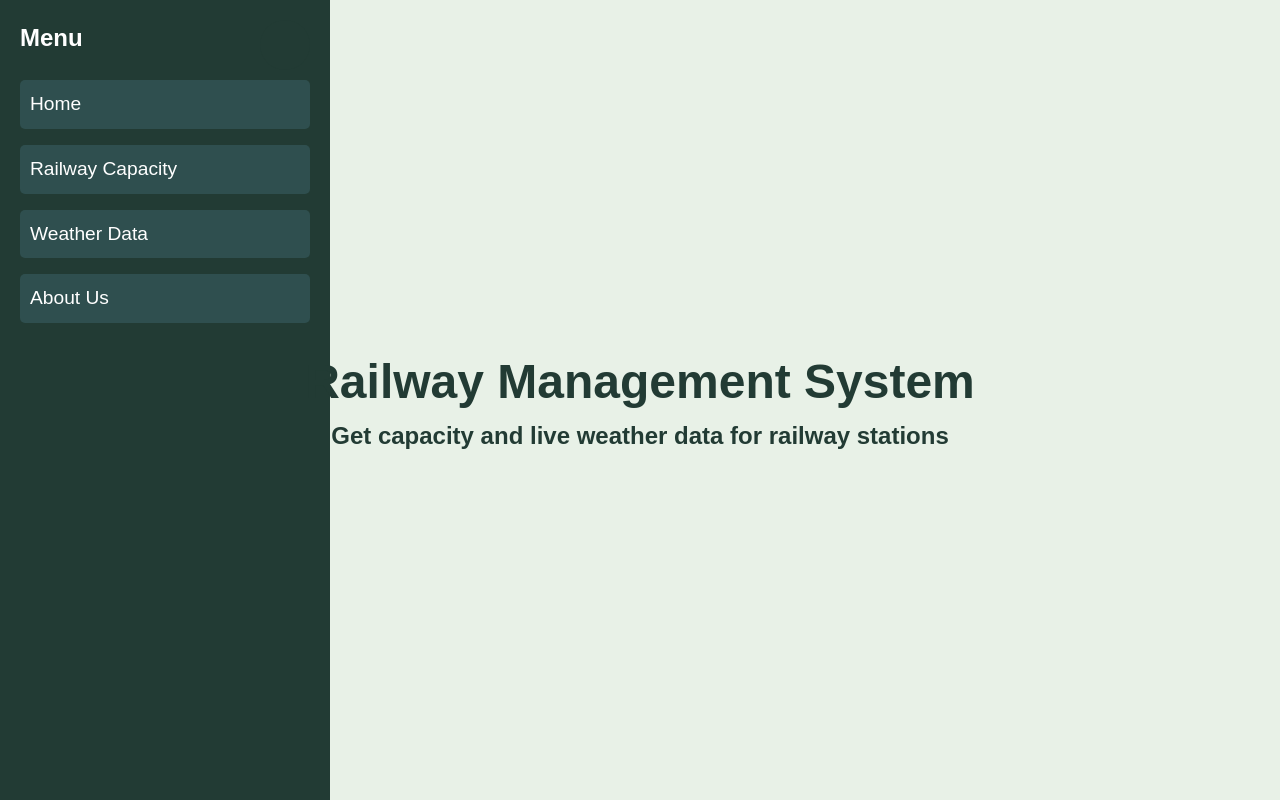
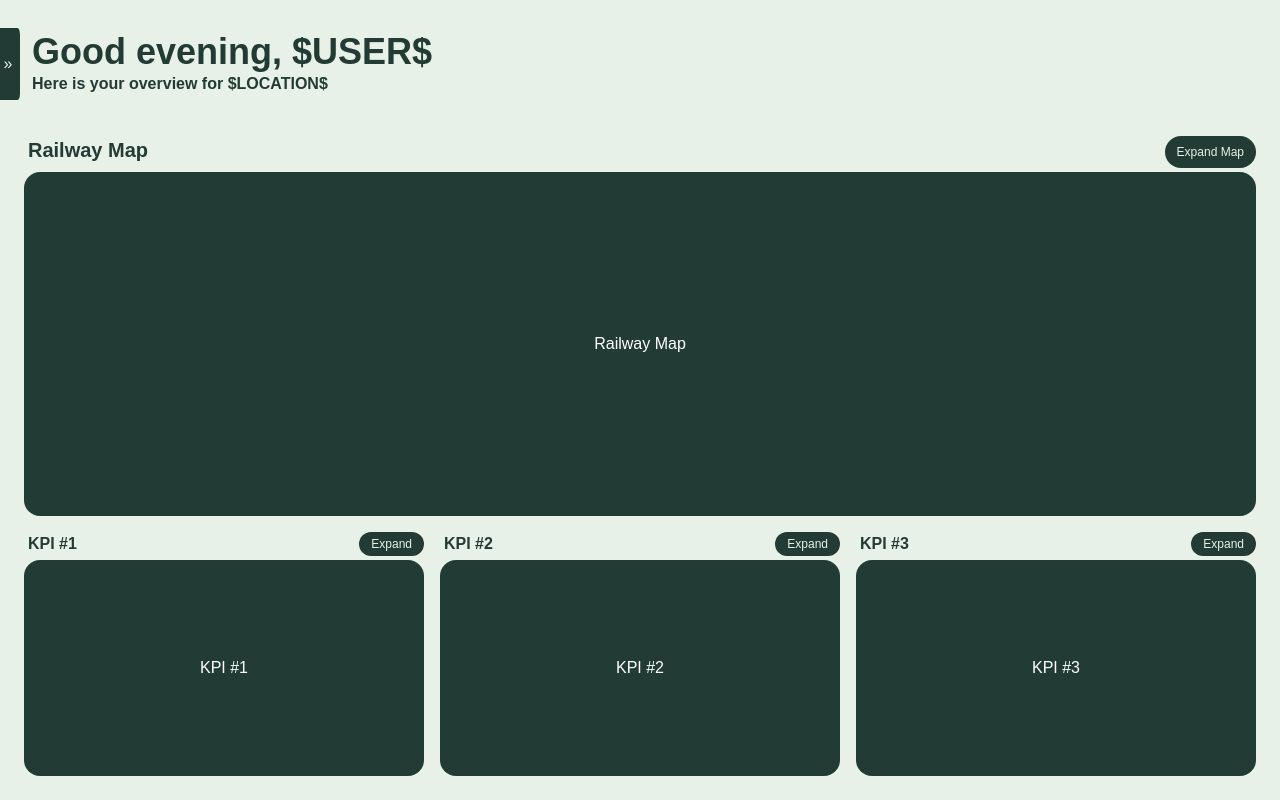
Before and after one commit to gurleensingh01/railway-capacity-management, a Next.js app: page /railway-finance-management in a window 1280 px wide. Built offline with nearby package versions, Linux system fonts and the light colour scheme.

Commit message:
update login, dashboard page

```diff
--- a/app/page.js
+++ b/app/page.js
@@ -3,19 +3,25 @@ import "./styles.css";
 
 export default function Page() {
     return (
-        <div className="padded_body min-h-screen flex flex-col">
-            <div className="login_page_header">
-                <h1 className="login_page_greeting">Welcome</h1>
-                <p className="login_page_description">Please Sign-In to Continue</p>
-            </div>
-            <div className="body flex flex-col">
-                <h3 className="input_title">E-mail:</h3>
-                <input></input>
-                <h3 className="input_title">Password:</h3>
-                <input type="password"></input>
-                <Link href="/railway-finance-management" className="main_button login_page_submit_button">
-                    Submit
-                </Link>
+        <div className="h-full w-full flex flex-col m-auto justify-center">
+            <div className="m-12">
+                <div className="mb-12">
+                    <h1 className="text-6xl font-bold">Welcome</h1>
+                    <h2 className="text-lg font-bold">Please sign-in to continue</h2>
+                </div>
+
+                <div className="flex flex-col">
+                    <h3 className="text-med font-bold pl-2 pb-2">E-mail:</h3>
+                    <input className="w-[80%] max-w-[400px] h-16 pl-6 mb-12"></input>
+                    <h3 className="text-med font-bold pl-2 pb-2">Password:</h3>
+                    <input className="w-[80%] max-w-[400px] h-16 pl-6 mb-12" type="password"></input>
+                    <Link
+                        className="h-16 w-[144px] dark_button text-lg font-bold pl-10 pt-4"
+                        href="/railway-finance-management"
+                    >
+                        Submit
+                    </Link>
+                </div>
             </div>
         </div>
     );
--- a/app/railway-finance-management/page.js
+++ b/app/railway-finance-management/page.js
@@ -1,47 +1,96 @@
 "use client";
 import { useState } from "react";
+import Link from "next/link";
 import "../styles.css";
 
 export default function Page() {
-    const [isSidebarOpen, setIsSidebarOpen] = useState(true);
+    const [isSidebarOpen, setIsSidebarOpen] = useState(false);
 
     const toggleSidebar = () => {
         setIsSidebarOpen(!isSidebarOpen);
     };
 
     return (
-        <div className="min-h-screen flex">
+        <div className="h-full w-full flex flex-col">
+            {/* TODO: turn sidebar components into JS component for import */}
+
+
+            {/* Sidebar Toggle Button */}
+            <button
+                className='fixed menu_button mt-7 -ml-[24px] pl-0 w-[24px] h-[72px] rounded-[10%]'
+                onClick={toggleSidebar}
+                style={{ left: isSidebarOpen ? "350px" : "20px" }}
+            >&raquo;</button>
+
+
             {/* Sidebar */}
             {isSidebarOpen && (
-                <div className="menu w-1/4 h-full flex flex-col p-5">
-                    <h2 className="menu_title">Menu</h2>
+                <div className="menu fixed w-[330px] h-full flex flex-col p-[24px]">
+                    <h2 className="text-2xl font-bold mt-6 mb-12">Navigation</h2>
                     <ul className="space-y-4">
-                        <li><a className='menu_button' href="#">Home</a></li>
-                        <li><a className='menu_button' href="#">Railway Capacity</a></li>
-                        <li><a className='menu_button' href="#">Weather Data</a></li>
-                        <li><a className='menu_button' href="#">About Us</a></li>
+                        <li>
+                            <a className='menu_item light_button py-3 px-4' href="#">Home</a>
+                        </li>
+                        <li>
+                            <a className='menu_item light_button py-3 px-4' href="#">Railway Capacity</a>
+                        </li>
+                        <li>
+                            <a className='menu_item light_button py-3 px-4' href="#">Weather Data</a>
+                        </li>
+                        <li>
+                            <a className='menu_item light_button py-3 px-4' href="#">About Us</a>
+                        </li>
                     </ul>
                 </div>
             )}
 
+
             {/* Main Content */}
-            <div className="flex-1 flex flex-col justify-center items-center relative">
-                {/* Sidebar Toggle Button */}
-                <button
-                    className='menu_toggle_button'
-                    onClick={toggleSidebar}
-                    style={{
-                        left: isSidebarOpen ? "260px" : "20px", // Adjust position based on sidebar state
-                    }}
-                >
-                    <i
-                        className={`fa ${isSidebarOpen ? "fa-times" : "fa-bars"}`}
-                        style={{ fontSize: "1.5rem" }}
-                    />
-                </button>
-
-                <h1>Railway Management System</h1>
-                <p>Get capacity and live weather data for railway stations</p>
+            <div className="flex flex-col h-full w-full justify-stretch p-4">
+                <div className="p-4 pb-0">
+                    <h1 className="text-4xl font-bold">Good evening, $USER$</h1>
+                    <h2 className="text-base font-bold pb-8">Here is your overview for $LOCATION$</h2>
+                </div>
+                <div className="flex flex-col h-full w-full">
+                    <div className="h-40 flex-auto m-2 flex flex-col justify-center text-center">
+                        <div className="w-full flex flex-row justify-between text-center">
+                            <h1 className="text-xl font-bold text-left pl-1">Railway Map</h1>
+                            <Link className="text-xs dark_button px-3 py-2 mb-1" href="#">Expand Map</Link>
+                        </div>
+                        <div className="content_background h-full w-full flex flex-col justify-center">
+                            <h1>Railway Map</h1>
+                        </div>
+                    </div>
+                    <div className="h-10 flex-auto flex flex-row justify-stretch">
+                        <div className="flex-1 m-2 flex flex-col justify-center text-center">
+                            <div className="w-full flex flex-row justify-between text-center">
+                                <h1 className="text-base font-bold text-left pl-1">KPI #1</h1>
+                                <Link className="text-xs dark_button px-3 py-1 mb-1" href="#">Expand</Link>
+                            </div>
+                            <div className="content_background h-full w-full flex flex-col justify-center">
+                                <h1>KPI #1</h1>
+                            </div>
+                        </div>
+                        <div className="flex-1 m-2 flex flex-col justify-center text-center">
+                            <div className="w-full flex flex-row justify-between text-center">
+                                <h1 className="text-base font-bold text-left pl-1">KPI #2</h1>
+                                <Link className="text-xs dark_button px-3 py-1 mb-1" href="#">Expand</Link>
+                            </div>
+                            <div className="content_background h-full w-full flex flex-col justify-center">
+                                <h1>KPI #2</h1>
+                            </div>
+                        </div>
+                        <div className="flex-1 m-2 flex flex-col justify-center text-center">
+                            <div className="w-full flex flex-row justify-between text-center">
+                                <h1 className="text-base font-bold text-left pl-1">KPI #3</h1>
+                                <Link className="text-xs dark_button px-3 py-1 mb-1" href="#">Expand</Link>
+                            </div>
+                            <div className="content_background h-full w-full flex flex-col justify-center">
+                                <h1>KPI #3</h1>
+                            </div>
+                        </div>
+                    </div>
+                </div>
             </div>
         </div>
     );
--- a/app/styles.css
+++ b/app/styles.css
@@ -8,32 +8,10 @@
 }
 
 html, body {
+    background-color: var(--main-color-light);
+    color: var(--main-color-dark);
     height: 100%;
     width: 100%;
-    background-color: var(--main-color-light);
-}
-
-h1 {
-    color: var(--main-color-dark);
-    font-size: 3rem;
-    font-weight: bold;
-}
-
-h2 {
-    font-size: 1.5rem;
-    font-weight: bold;
-    margin-bottom: 1rem;
-}
-
-h3 {
-    font-size: 1.15rem;
-    font-weight: bold;
-}
-
-p {
-    color: var(--main-color-dark);
-    font-size: 1.5rem;
-    font-weight: bold;
 }
 
 input {
@@ -41,92 +19,71 @@ input {
     border: 4px solid;
     border-color: var(--main-color-dark);
     border-radius: 32px;
-    height: 64px;
-    min-width: 33%;
-    max-width: 67%;
-    padding: 20px;
-    margin-bottom: 64px;
+}
+
+input:hover {
+    box-shadow: 0 0 6px var(--main-color-dark);
+}
+
+input:focus {
+    outline: none;
+    box-shadow: 0 0 16px var(--main-color-dark);
 }
 
 /***************************/
 /********* classes *********/
 /***************************/
 
-.padded_body {
-    padding: 7% 0 0 12.5%;
+.light_button {
+    border-radius: 32px;
+    background-color: var(--main-color-light);
+    color: var(--main-color-dark);
 }
 
-.login_page_header {
-    margin-bottom: 24px;
+.light_button:hover {
+    box-shadow: 0 0 8px var(--main-color-light);
 }
 
-.login_page_greeting {
-    font-size: 5.5rem;
-    font-weight: 800;
+.dark_button {
+    border-radius: 32px;
+    background-color: var(--main-color-dark);
+    color: var(--main-color-light);
 }
 
-.login_page_description {
-    font-size: 2.5rem;
-    font-weight: 800;
+.dark_button:hover {
+    box-shadow: 0 0 8px var(--main-color-dark);
 }
 
-.login_page_submit_button {
-    min-width: 16.7%;
-    max-width: 27.5%;
-}
-
-
-.input_title {
-    margin: 24px 0 12px 6px;
-}
-
-.main_button {
-    display: flex;
-    padding: 20px 28px;
+.content_background {
     background-color: var(--main-color-dark);
     color: white;
-    font-size: 1.2rem;
-    font-weight: bold;
-    border-radius: 32px;
-    justify-content: center;
-    align-content: center;
+    border-radius: 16px;
 }
 
 .menu {
     background-color: var(--main-color-dark);
     color: white;
     transition: all 0.3s ease;
-    position: fixed;
-    width: 330px;
-}
-
-.menu_toggle_button {
-    position: fixed;
-    top: 20px;
-    background-color: var(--main-color-dark);
-    color: white;
-    border: none;
-    padding: 10px;
-    border-radius: 50%;
-    cursor: pointer;
-    width: 50px;
-    height: 50px;
-    display: flex;
-    justify-content: center;
-    align-items: center;
-    transition: all 0.3s ease;
-}
-
-.menu_title {
-    margin-bottom: 24px;
+    z-index: 999;
+    box-shadow: 0 0 16px var(--main-color-dark);
 }
 
 .menu_button {
-    color: white;
+    cursor: pointer;
+    transition: all 0.3s ease;
+    z-index: 99999;
+    background-color: var(--main-color-dark);
+    color: var(--main-color-light);
+}
+
+.menu_button:hover {
+    box-shadow: 0 0 8px var(--main-color-dark);
+}
+
+.menu_item {
     text-decoration: none;
     font-size: 1.2rem;
     display: block;
-    padding: 10px;
-    border-radius: 5px;
-    background-color: #2F4F4F;
+    border-radius: 12px;
+    opacity: 0.67;
 }
```
